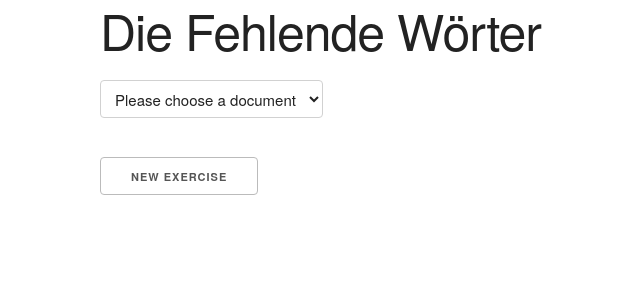
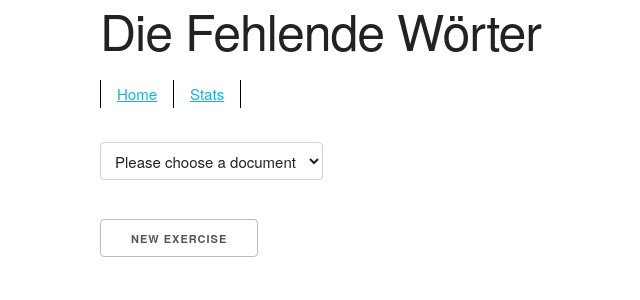
Before and after one commit to steve-nekoliczak/DieFehlendenWoerter, a Python web app: template templates/home.html in a window 1280 px wide. Shown: the top 300 px of the page, without its empty margins (60-700 px from the left). Run offline with Jinja, Linux system fonts and the light colour scheme; the template is opened without the code that fills it, so the values that code supplies are empty.

Commit message:
Banking a few more changes.

```diff
--- a/server.py
+++ b/server.py
@@ -24,6 +24,12 @@ def home():
     return render_template("home.html")
 
 
+@flask_app.route("/stats")
+def stats():
+    # return render_template("stats.html")
+    return "Not available yet."
+
+
 @flask_app.route("/favicon.ico")
 def favicon():
     return send_from_directory(os.path.join(os.path.dirname(__file__),
--- a/static/css/exercise.css
+++ b/static/css/exercise.css
@@ -17,15 +17,24 @@
     width: 50px;
 }
 
-ul {
+.ul_links {
     list-style-type: none;
     margin: 0;
     padding: 0;
+    display: table;
 }
 
-li {
+.li_links_first {
+    border-left: 1px solid black;
+}
+
+.li_links {
     display: inline;
     float: left;
-    padding: 14px 16px;
-    border: 1px solid black;
+    padding: 2px 16px;
+    border-right: 1px solid black;
 }
+
+div {
+    width: 100%;
+}
--- a/static/js/exercise.js
+++ b/static/js/exercise.js
@@ -138,6 +138,7 @@ ns.view = (function() {
         },
 
         'grade_attempt': function($input, grade_result) {
+            $input.addClass('answered');
             if(grade_result['is_correct']) {
                 $input.addClass('correct');
             } else {
@@ -156,7 +157,8 @@ ns.controller = (function(m, v) {
 
     var init_ex_words = function() {
         $('.ex_word').blur(function() {
-            if (!($(this).val() === '')) {
+            if (!($(this).val() === '')
+                && !$(this).attr('class').includes('answered')) {
                 model.post_ex_attempt(
                     $(this).attr('mongo_id'),
                     $(this).attr('tw_index'),
--- a/templates/home.html
+++ b/templates/home.html
@@ -16,6 +16,17 @@
 <body>
     <div class="container">
         <h1 class="banner">Die Fehlende Wörter</h1>
+        <div class="nav">
+            <ul class="ul_links">
+                <li class="li_links li_links_first">
+                    <a href='{{ url_for("home") }}'>Home</a>
+                </li>
+                <li class="li_links">
+                    <a href='{{ url_for("stats") }}'>Stats</a>
+                </li>
+            </ul>
+        </div>
+        <br>
         <div id="document_select_div">
             <select id="document_select">
                 <option value="" selected>Please choose a document</option>
```
